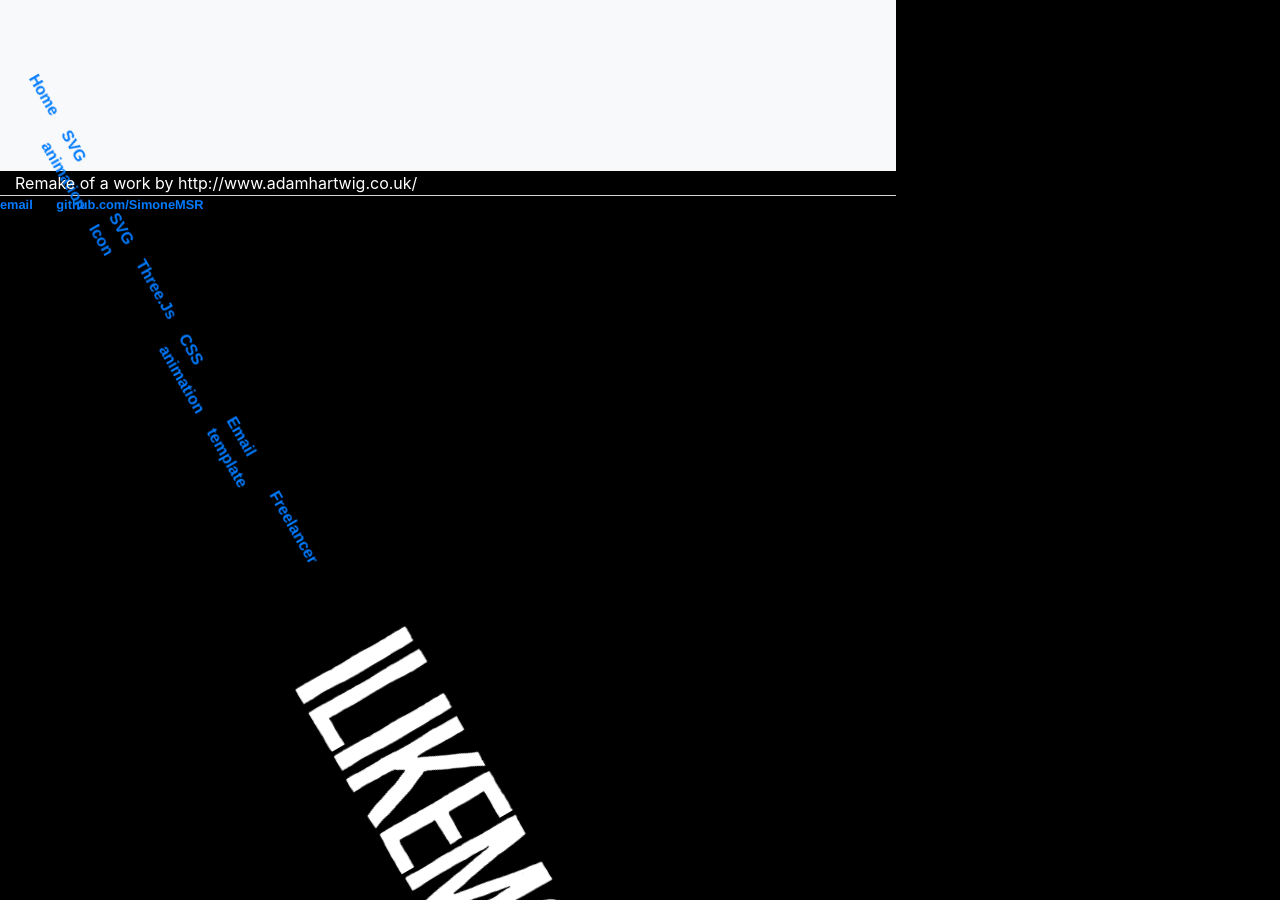
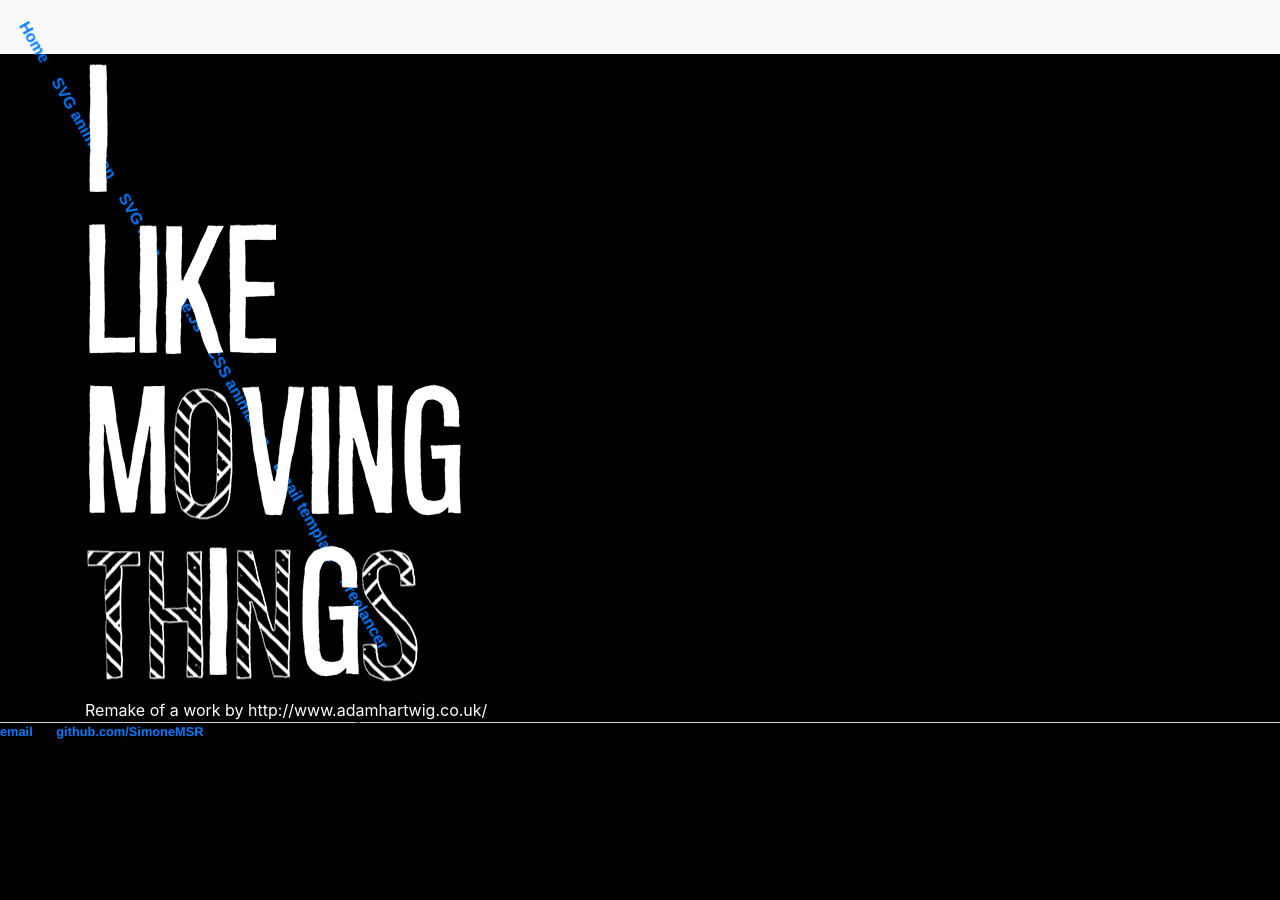
Before and after one commit to SimoneMSR/simonemsr.github.io, a Jekyll site: the page built from letters/index.html, in a window 1280 px wide. Built offline with Jekyll 4.4.1, drawn with Linux system fonts in a browser that asks for light colours; nearby versions of some CDN libraries.

```diff
--- a/css/main.css
+++ b/css/main.css
@@ -1,4 +1,4 @@
-body { margin: 60px auto; width: 70%; }
+body { margin: 60px auto;  }
 
 a { text-decoration: none; color: #999; }
 a:hover { text-decoration: underline; }
--- a/letters/code.js
+++ b/letters/code.js
@@ -11,7 +11,7 @@ function random(a,b){
 
 function words(){
 	var message = "i-like-moving-things";
-	var body = document.getElementsByTagName("div")[0];
+	var body = document.getElementsByClassName("letters-container")[0];
 	for(letter of message){
 		switch (letter) {
 			case '-' : {
--- a/letters/index.html
+++ b/letters/index.html
@@ -4,7 +4,7 @@ title: Letters
 ---
 <link rel="stylesheet" href="style.css"></link>
 <script type="text/javascript" src="code.js"></script>
-<div></div>
+<div class="letters-container"></div>
 <div style="color: white">
 	Remake of a work by http://www.adamhartwig.co.uk/
 </div>
```
